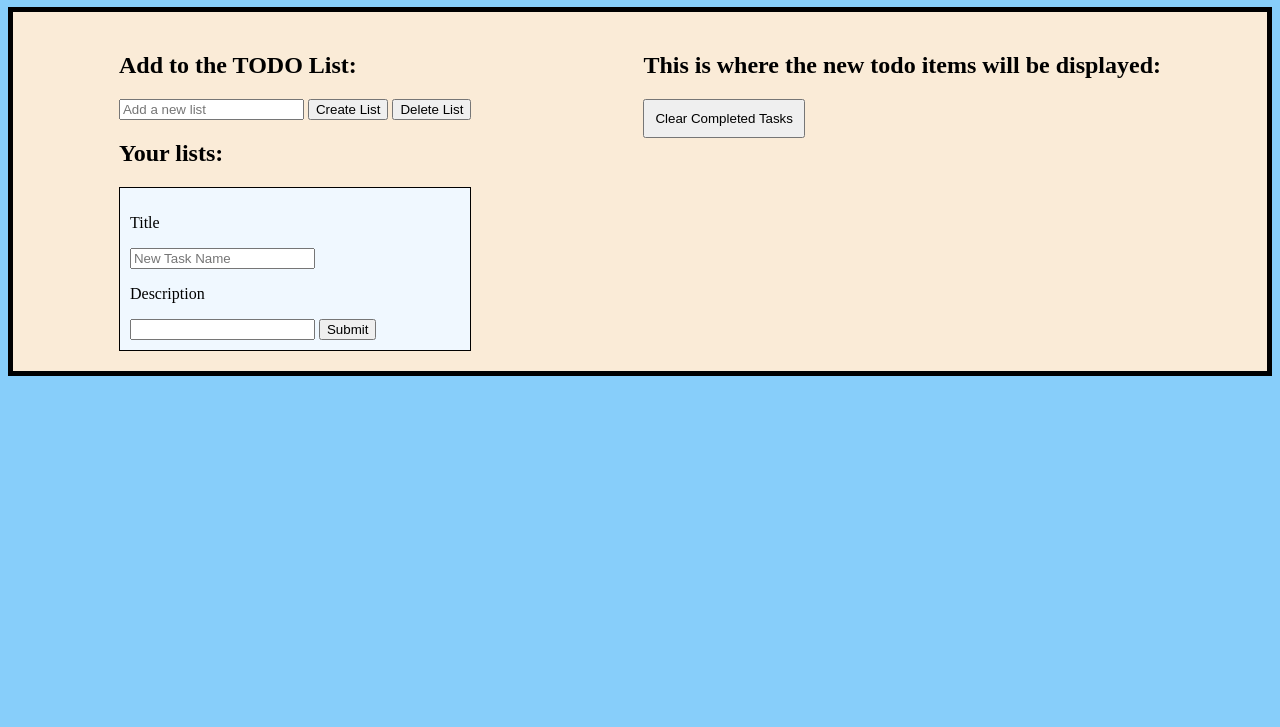
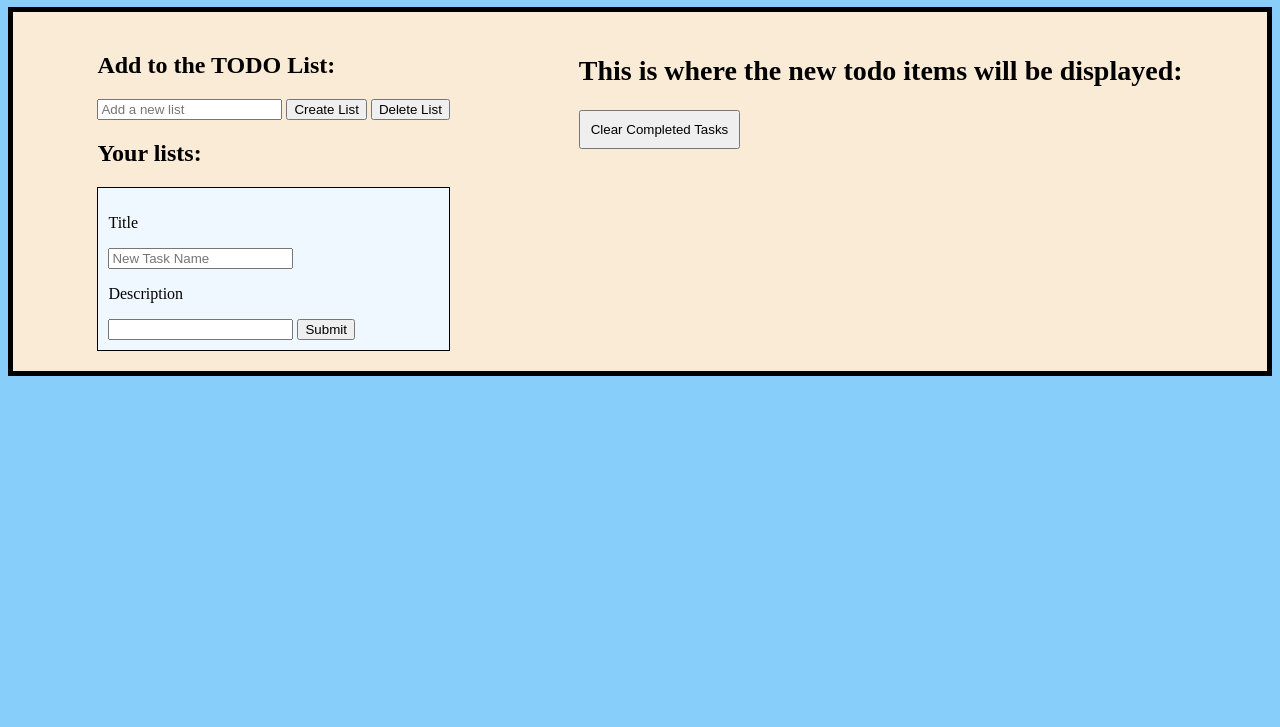
Before and after one commit to 9James9/todo-list, a plain HTML site: page index.html in a window 1280 px wide. Shown: the part 73-800 px from the top of the page. Drawn offline with Linux system fonts and the light colour scheme.

Commit message:
centered list title and changed font size

```diff
--- a/style.css
+++ b/style.css
@@ -54,5 +54,6 @@ html body {
     font-size: 24px;
 }
 .list-title {
-
+    font-size: 28px;
+    text-align: center;
 }
```
